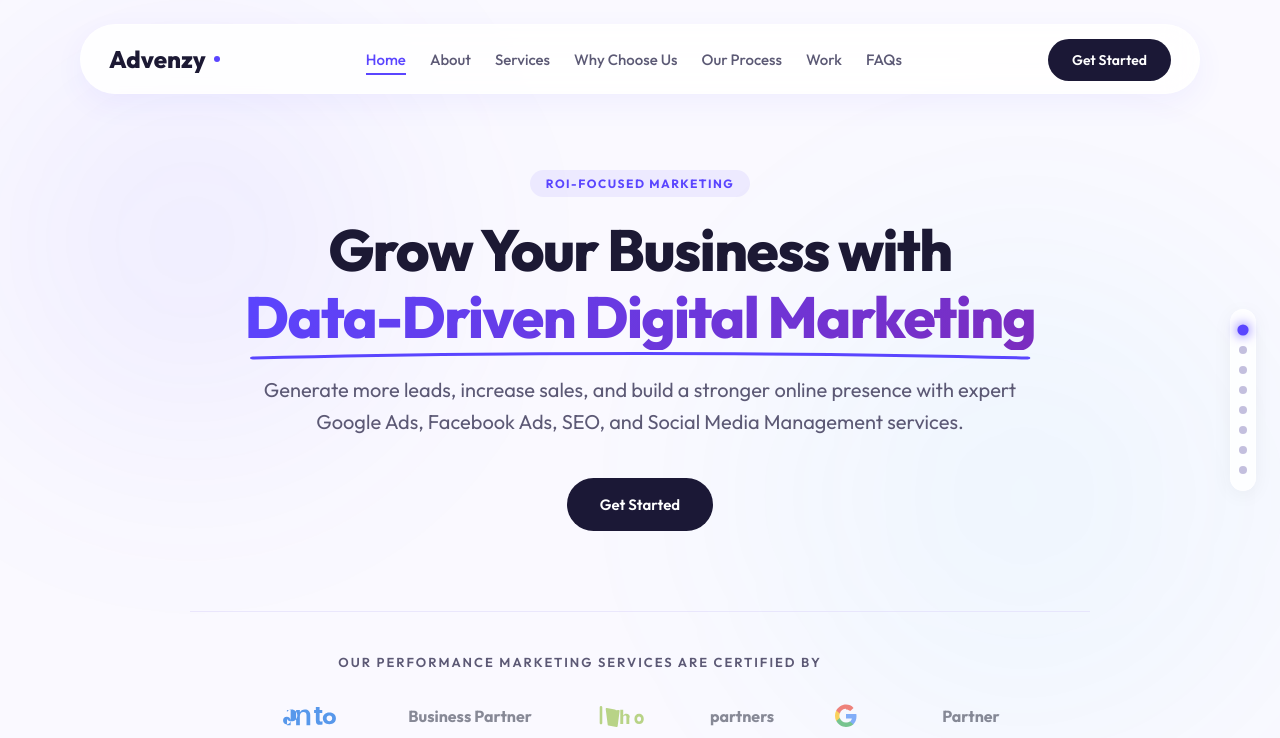
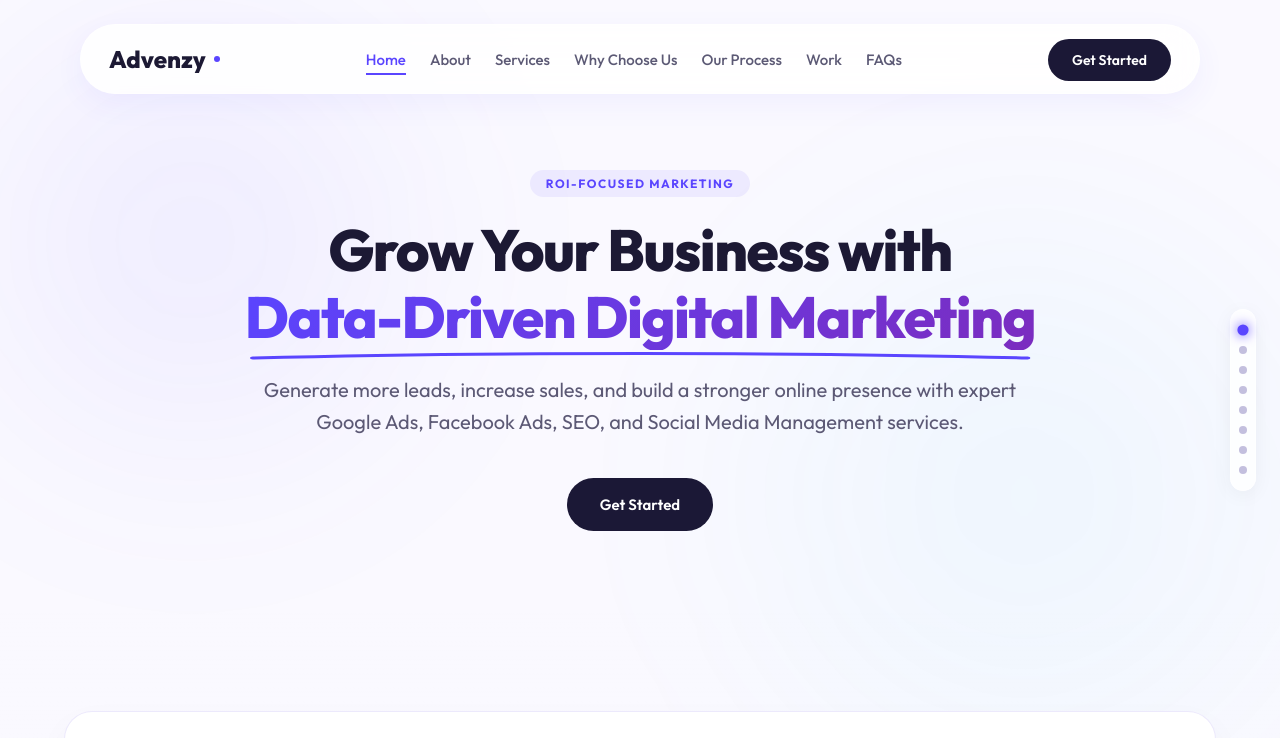
Before and after one commit to CodeSadiq/Advenzy, a plain HTML site: page index.html in a window 1280 px wide. Shown: the top 738 px of the page. Drawn offline with Linux system fonts and the light colour scheme.

Commit message:
Remove certified partners section and Learn More button from hero and preview mockup

```diff
--- a/index.html
+++ b/index.html
@@ -130,35 +130,6 @@
                     <a href="https://wa.me/918073611154?text=Hi%20Advenzy,%20I%20would%20like%20to%20get%20started%20with%20your%20services." class="btn btn-primary" target="_blank" rel="noopener">Get Started</a>
                 </div>
 
-                <div class="hero-partners">
-                    <p>Our Performance Marketing Services are Certified by</p>
-                    <div class="partner-logos">
-                        <div class="partner-logo" title="Meta Business Partner">
-                            <!-- Meta Logo -->
-                            <svg viewBox="0 0 100 24" width="120" height="28" fill="#0064E0">
-                                <path d="M12.4 20h3.2v-7.8c0-2.3 1.2-3.6 3.1-3.6 1.7 0 2.6.9 2.6 2.7V20h3.2v-8.8c0-3-1.8-4.7-4.6-4.7-2.2 0-3.6 1.1-4.2 2.3h-.1V6.9h-3.2V20zm-4.7-4.1c0 1.9-1.5 3.3-3.3 3.3-2 0-3.2-1.4-3.2-3.3s1.2-3.3 3.2-3.3c1.8 0 3.3 1.4 3.3 3.3M7.7 20V6.9H4.5v1.8h.1c.6-1.2 1.8-2.2 3.8-2.2 3 0 5 2.1 5 5s-2 5.1-5 5.1c-2 0-3.2-1-3.7-2.1h-.1V20H7.7zM34.8 6.9h-2.3V4.3h-3.2v2.6h-1.5v2.6h1.5v6.5c0 2.5 1.2 3.6 3.5 3.6.8 0 1.6-.2 2.2-.4v-2.6c-.4.1-.8.2-1.2.2-.8 0-1.3-.4-1.3-1.3v-6h2.3V6.9zm8.5 7.1c0 1.5-.9 2.5-2.4 2.5-1.5 0-2.4-1-2.4-2.5 0-1.5.9-2.5 2.4-2.5 1.5 0 2.4 1 2.4 2.5m3.2 0c0-2.9-2-5-5.6-5s-5.6 2.1-5.6 5 2 5.1 5.6 5.1 5.6-2.1 5.6-5.1"/>
-                            </svg>
-                            <span class="partner-text">Business Partner</span>
-                        </div>
-                        <div class="partner-logo" title="Shopify Partners">
-                            <!-- Shopify Logo -->
-                            <svg viewBox="0 0 100 28" width="110" height="28" fill="#95BF47">
-                                <path d="M19 8.2c-.3-.4-.7-.6-1.2-.7l-8-1.5c-.3 0-.6.1-.8.3s-.3.5-.3.8l2 15.6c0 .4.3.7.7.8l8 1.5c.1 0 .2 0 .3 0 .4 0 .7-.2.9-.5l2-15.6c.1-.4 0-.7-.6-.9zM5.3 5.4c0-.7-.6-1.3-1.3-1.3S2.7 4.7 2.7 5.4v15.6c0 .7.6 1.3 1.3 1.3s1.3-.6 1.3-1.3V5.4zM32.8 15.4c0-2.3-1.3-3.6-3.4-3.6-1.5 0-2.5.7-3.1 1.7h-.1V7.7h-2.9v14.4h2.9v-6.3c0-1.5.7-2.3 1.8-2.3.9 0 1.4.5 1.4 1.4v7.2h2.9v-6.7zM42.1 11.8c-2.8 0-4.7 2-4.7 5.1s1.9 5.1 4.7 5.1 4.7-2 4.7-5.1-1.9-5.1-4.7-5.1zm0 7.6c-1.3 0-2-.9-2-2.5s.7-2.5 2-2.5 2 .9 2 2.5-.7 2.5-2 2.5z"/>
-                            </svg>
-                            <span class="partner-text">partners</span>
-                        </div>
-                        <div class="partner-logo" title="Google Partner">
-                            <!-- Google Logo -->
-                            <svg viewBox="0 0 100 24" width="100" height="28">
-                                <path fill="#4285F4" d="M22.5 12.3c0-.8-.1-1.6-.2-2.3H12v4.4h5.9c-.3 1.4-1 2.5-2.2 3.3v2.8h3.5c2.1-1.9 3.3-4.7 3.3-8.2z"/>
-                                <path fill="#34A853" d="M12 23c3 0 5.5-1 7.3-2.7l-3.5-2.8c-1 .7-2.2 1.1-3.8 1.1-2.9 0-5.3-2-6.2-4.7H2.2v2.9C4 20.4 7.8 23 12 23z"/>
-                                <path fill="#FBBC05" d="M5.8 13.9c-.2-.7-.4-1.4-.4-2.2s.2-1.5.4-2.2V6.6H2.2c-.8 1.6-1.2 3.4-1.2 5.2s.4 3.6 1.2 5.2l3.6-2.9v-.2z"/>
-                                <path fill="#EA4335" d="M12 5.4c1.6 0 3.1.6 4.3 1.7l3.2-3.2C17.5 1.5 15 0.5 12 0.5 7.8 0.5 4 3.1 2.2 6.6l3.6 2.9c.9-2.7 3.3-4.7 6.2-4.7z"/>
-                            </svg>
-                            <span class="partner-text">Partner</span>
-                        </div>
-                    </div>
-                </div>
             </div>
         </div>
     </section>
@@ -407,7 +378,6 @@
                                 </div>
                                 <div style="display:flex; justify-content:space-between; align-items:center;">
                                     <span style="font-size:11px; font-weight:700;">Purchase ROAS: <span style="color:#00B894;">5.2x</span></span>
-                                    <span style="background:var(--primary); color:white; font-size:10px; padding:4px 12px; border-radius:50px; font-weight:600;">Learn More</span>
                                 </div>
                             </div>
                         </div>
```
